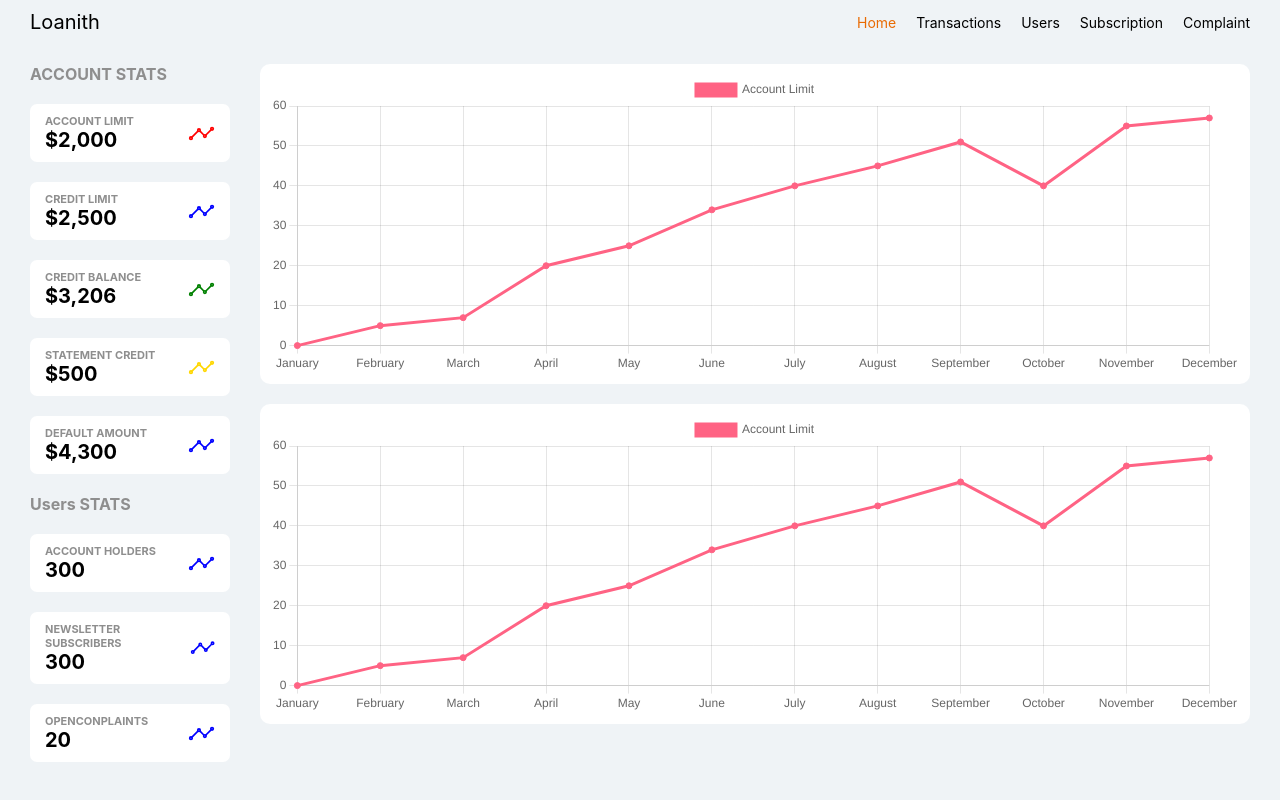
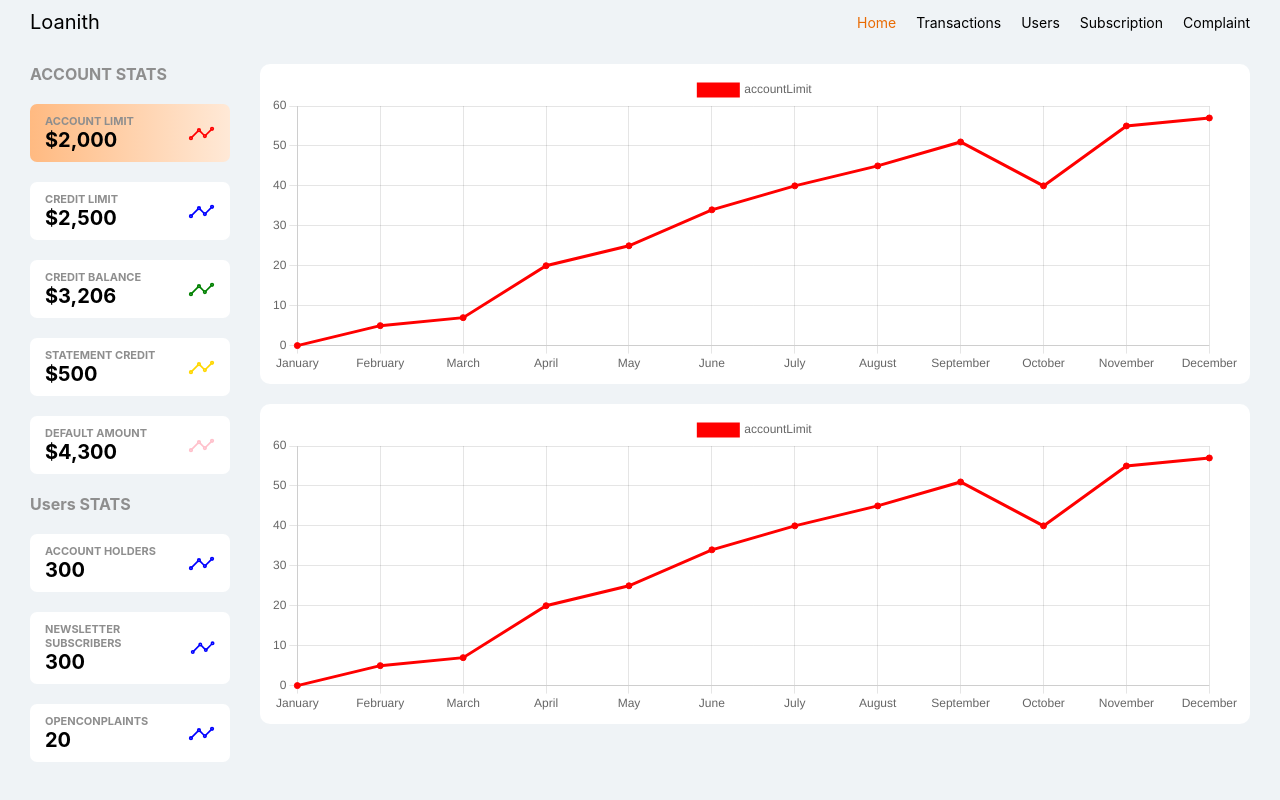
Before and after one commit to Ayboss/loanithTest, a React (Create React App) app: page / in a window 1280 px wide. Built offline with nearby package versions, Linux system fonts and the light colour scheme.

Commit message:
something

```diff
--- a/src/components/Graph.js
+++ b/src/components/Graph.js
@@ -1,6 +1,6 @@
 import React from 'react'
 import {Line} from 'react-chartjs-2'
-function Graph() {
+function Graph({data, name}) {
     return (
         <div className="home__graph">
             <Line height={300} width={'100%'}
@@ -20,10 +20,10 @@ function Graph() {
                 'December'
               ],
               datasets: [{
-                label: 'Account Limit',
-                backgroundColor: 'rgb(255, 99, 132)',
-                borderColor: 'rgb(255, 99, 132)',
-                data: [0, 5,7,20,25,34,40,45,51,40,55,57],
+                label: name,
+                backgroundColor: data?.color,
+                borderColor: data?.color,
+                data: data?.data,
               }]}
             }
             options={{ maintainAspectRatio: false }}
--- a/src/components/StatCard.js
+++ b/src/components/StatCard.js
@@ -1,20 +1,19 @@
 import React from 'react';
-import graph from '../Assets/graph.svg'
 
-function StatCard({title, figure, stroke='blue'}) {
+function StatCard({title, figure, stroke='blue',active, onClick}) {
     return (
-        <div className="statcard">
+        <div onClick={onClick} className={`statcard ${active?'statcard-active':''}`}>
             <div>
                 <h3 className="statcard__heading">{title}</h3>
                 <p className="statcard__figure">{figure}</p>
             </div>
-            <svg width={27} xmlns='http://www.w3.org/2000/svg' stroke={stroke} class='ionicon' viewBox='0 0 512 512'>
+            <svg width={27} xmlns='http://www.w3.org/2000/svg' stroke={stroke} className='ionicon' viewBox='0 0 512 512'>
                 <title>Analytics</title>
-                <path fill='none' stroke='inherit' stroke-linecap='round' stroke-linejoin='round' stroke-width='32' d='M344 280l88-88M232 216l64 64M80 320l104-104'/>
-                    <circle cx='456' cy='168' r='24' fill='none' stroke='inherit' stroke-linecap='round' stroke-linejoin='round' stroke-width='32'/>
-                    <circle cx='320' cy='304' r='24' fill='none' stroke='inherit' stroke-linecap='round' stroke-linejoin='round' stroke-width='32'/>
-                    <circle cx='208' cy='192' r='24' fill='none' stroke='inherit' stroke-linecap='round' stroke-linejoin='round' stroke-width='32'/>
-                    <circle cx='56' cy='344' r='24' fill='none' stroke='inherit' stroke-linecap='round' stroke-linejoin='round' stroke-width='32'/>
+                <path fill='none' stroke='inherit' strokeLinecap='round' strokeLinejoin='round' strokeWidth='32' d='M344 280l88-88M232 216l64 64M80 320l104-104'/>
+                    <circle cx='456' cy='168' r='24' fill='none' stroke='inherit' strokeLinecap='round' strokeLinejoin='round' strokeWidth='32'/>
+                    <circle cx='320' cy='304' r='24' fill='none' stroke='inherit' strokeLinecap='round' strokeLinejoin='round' strokeWidth='32'/>
+                    <circle cx='208' cy='192' r='24' fill='none' stroke='inherit' strokeLinecap='round' strokeLinejoin='round' strokeWidth='32'/>
+                    <circle cx='56' cy='344' r='24' fill='none' stroke='inherit' strokeLinecap='round' strokeLinejoin='round' strokeWidth='32'/>
                 </svg>
         </div>
     )
--- a/src/css/home.css
+++ b/src/css/home.css
@@ -24,11 +24,14 @@
     background-color: #fff;
     padding: 1rem 1.5rem;
     border-radius: 7px;
-    /* background-image: linear-gradient(to right,#ff90359f,#ff9e4e3a); */
     margin-bottom: 2rem;
     display: flex;
     align-items: center;
     justify-content: space-between;
+    cursor: pointer;
+}
+.statcard-active{
+    background-image: linear-gradient(to right,#ff90359f,#ff9e4e3a);
 }
 .statcard__heading{
     text-transform: uppercase;
--- a/src/pages/Home.js
+++ b/src/pages/Home.js
@@ -1,26 +1,50 @@
-import React from 'react'
+import React, {useState} from 'react'
 import StatCard from '../components/StatCard'
 import Graph from '../components/Graph'
 import '../css/home.css';
 
+const graphData = {
+    accountLimit: {
+        color: 'red',
+        data:[0, 5,7,20,25,34,40,45,51,40,55,57]
+    },
+    creditLimit: {
+        color: 'blue',
+        data:[4,3,10,23,25,30,30,45,52,41,55,60]
+    },
+    creditBalance: {
+        color: 'green',
+        data:[2,6,7,21,22,33,45,45,51,56,58,66]
+    },
+    statementCredit: {
+        color: 'gold',
+        data:[2,6,7,21,22,33,45,45,51,56,58,66]
+    },
+    defaultAmount: {
+        color: 'pink',
+        data:[2,6,7,21,22,33,45,45,51,56,58,66]
+    },
+}
+
 function Home() {
+    const [account, setAccount] = useState('accountLimit');
     return (
         <div className="home__body">
             <div className="home__stats">
                 <h3 className="home__stats-heading">ACCOUNT STATS</h3>
-                <StatCard title="Account Limit" figure="$2,000" stroke="red" />
-                <StatCard title="Credit Limit" figure="$2,500" stroke="blue"/>
-                <StatCard title="Credit Balance" figure="$3,206" stroke="green"/>
-                <StatCard title="Statement Credit" figure="$500" stroke="gold"/>
-                <StatCard title="Default Amount" figure="$4,300"/>
+                <StatCard title="Account Limit" figure="$2,000" stroke="red" onClick={()=>setAccount('accountLimit')} active={account === 'accountLimit'} />
+                <StatCard title="Credit Limit" figure="$2,500" stroke="blue" onClick={()=>setAccount('creditLimit')} active={account === 'creditLimit'}/>
+                <StatCard title="Credit Balance" figure="$3,206" stroke="green" onClick={()=>setAccount('creditBalance')} active={account === 'creditBalance'}/>
+                <StatCard title="Statement Credit" figure="$500" stroke="gold" onClick={()=>setAccount('statementCredit')} active={account === 'statementCredit'}/>
+                <StatCard title="Default Amount" figure="$4,300" stroke="pink" onClick={()=>setAccount('defaultAmount')} active={account === 'defaultAmount'}/>
                 <h3 className="home__stats-heading">Users STATS</h3>
                 <StatCard title="Account Holders" figure="300"/>
                 <StatCard title="Newsletter Subscribers" figure="300"/>
                 <StatCard title="OpenConplaints" figure="20"/>
             </div>
             <div className="home__graphs">
-                <Graph />
-                <Graph />
+                <Graph data={graphData[account]} name={account}/>
+                <Graph data={graphData[account]} name={account}/>
             </div>
         </div>
     )
```
